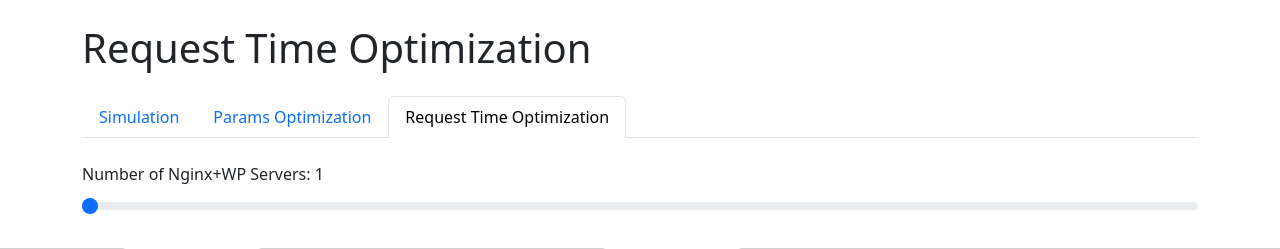
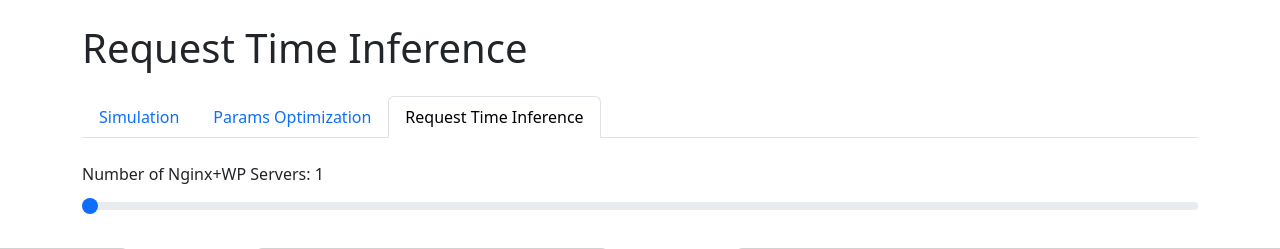
Before and after one commit to NinevskiyK/diploma, a Flask app: page /request-time-optimization in a window 1280 px wide; the page is wider, and only the part inside the window is pictured. Shown: the top 249 px of that part. Run offline with Flask 3, Linux system fonts and the light colour scheme.

Commit message:
more precise terminology

```diff
--- a/server/static/script_request_time_optimization.js
+++ b/server/static/script_request_time_optimization.js
@@ -4,7 +4,7 @@ document.addEventListener('DOMContentLoaded', () => {
     const startOptimizationBtn = document.getElementById('start-optimization-btn');
     if (startOptimizationBtn) {
         startOptimizationBtn.addEventListener('click', () => {
-            console.log('Start request time optimization');
+            console.log('Start request time inference');
             const serverNum = parseInt(document.getElementById('server-num').value);
             const settings = {
                 request_settings: {},
@@ -108,7 +108,7 @@ document.addEventListener('DOMContentLoaded', () => {
                 return;
             }
 
-            console.log('Request Time Optimization settings:', settings);
+            console.log('Request Time Inference settings:', settings);
 
             fetch('/request-time-optimization', {
                 method: 'POST',
--- a/server/templates/index.html
+++ b/server/templates/index.html
@@ -18,7 +18,7 @@
                 <a class="nav-link" href="/params-optimization">Params Optimization</a>
             </li>
             <li class="nav-item">
-                <a class="nav-link" href="/request-time-optimization">Request Time Optimization</a>
+                <a class="nav-link" href="/request-time-optimization">Request Time Inference</a>
             </li>
         </ul>
     </div>
--- a/server/templates/params-optimization.html
+++ b/server/templates/params-optimization.html
@@ -20,7 +20,7 @@
                 <a class="nav-link active" href="/params-optimization">Params Optimization</a>
             </li>
             <li class="nav-item">
-                <a class="nav-link" href="/request-time-optimization">Request Time Optimization</a>
+                <a class="nav-link" href="/request-time-optimization">Request Time Inference</a>
             </li>
         </ul>
         <div class="mb-4">
--- a/server/templates/request-time-optimization.html
+++ b/server/templates/request-time-optimization.html
@@ -3,7 +3,7 @@
 <head>
     <meta charset="UTF-8">
     <meta name="viewport" content="width=device-width, initial-scale=1.0">
-    <title>Request Time Optimization</title>
+    <title>Request Time Inference</title>
     <link href="https://cdn.jsdelivr.net/npm/bootstrap@5.3.3/dist/css/bootstrap.min.css" rel="stylesheet">
     <script src="/static/common.js"></script>
     <script src="/static/script_request_time_optimization.js"></script>
@@ -11,7 +11,7 @@
 </head>
 <body>
     <div class="container my-4">
-        <h1 class="mb-4">Request Time Optimization</h1>
+        <h1 class="mb-4">Request Time Inference</h1>
         <ul class="nav nav-tabs mb-4">
             <li class="nav-item">
                 <a class="nav-link" href="/simulation">Simulation</a>
@@ -20,7 +20,7 @@
                 <a class="nav-link" href="/params-optimization">Params Optimization</a>
             </li>
             <li class="nav-item">
-                <a class="nav-link active" href="/request-time-optimization">Request Time Optimization</a>
+                <a class="nav-link active" href="/request-time-optimization">Request Time Inference</a>
             </li>
         </ul>
         <div class="mb-4">
--- a/server/templates/simulation.html
+++ b/server/templates/simulation.html
@@ -20,7 +20,7 @@
                 <a class="nav-link" href="/params-optimization">Params Optimization</a>
             </li>
             <li class="nav-item">
-                <a class="nav-link" href="/request-time-optimization">Request Time Optimization</a>
+                <a class="nav-link" href="/request-time-optimization">Request Time Inference</a>
             </li>
         </ul>
         <div class="mb-4">
--- a/simulations/load_testing_sim/optimization/optimize.py
+++ b/simulations/load_testing_sim/optimization/optimize.py
@@ -69,7 +69,7 @@ def objective(trial: optuna.Trial, dir_name: str, config: Dict[str, Any], optimi
 
     return degradation_rps, fail_rps
 
-def optimize_params(optimization_config: Dict[str, Any], dir_name: str, study_name: str = "params-optimization", n_trials: int = 10000, n_jobs: int = 2) -> Dict[str, Any]:
+def optimize_params(optimization_config: Dict[str, Any], dir_name: str, study_name: str = "params-optimization", n_trials: int = 10000, n_jobs: int = 4) -> Dict[str, Any]:
     os.makedirs(dir_name, exist_ok=True)
     optimizable_params = extract_optimizable_params(optimization_config)
     limits = optimization_config["limits"]
@@ -97,7 +97,7 @@ def optimize_params(optimization_config: Dict[str, Any], dir_name: str, study_na
 
     return best_params
 
-def optimize_time(optimization_config: Dict[str, Any], dir_name: str, study_name: str = "params-optimization", n_trials = 10000, n_jobs = 2) -> Dict[str, Any]:
+def optimize_time(optimization_config: Dict[str, Any], dir_name: str, study_name: str = "params-optimization", n_trials = 10000, n_jobs = 4) -> Dict[str, Any]:
     os.makedirs(dir_name, exist_ok=True)
     limits = optimization_config["limits"]
     optimizable_params = extract_optimizable_params(optimization_config)
```
